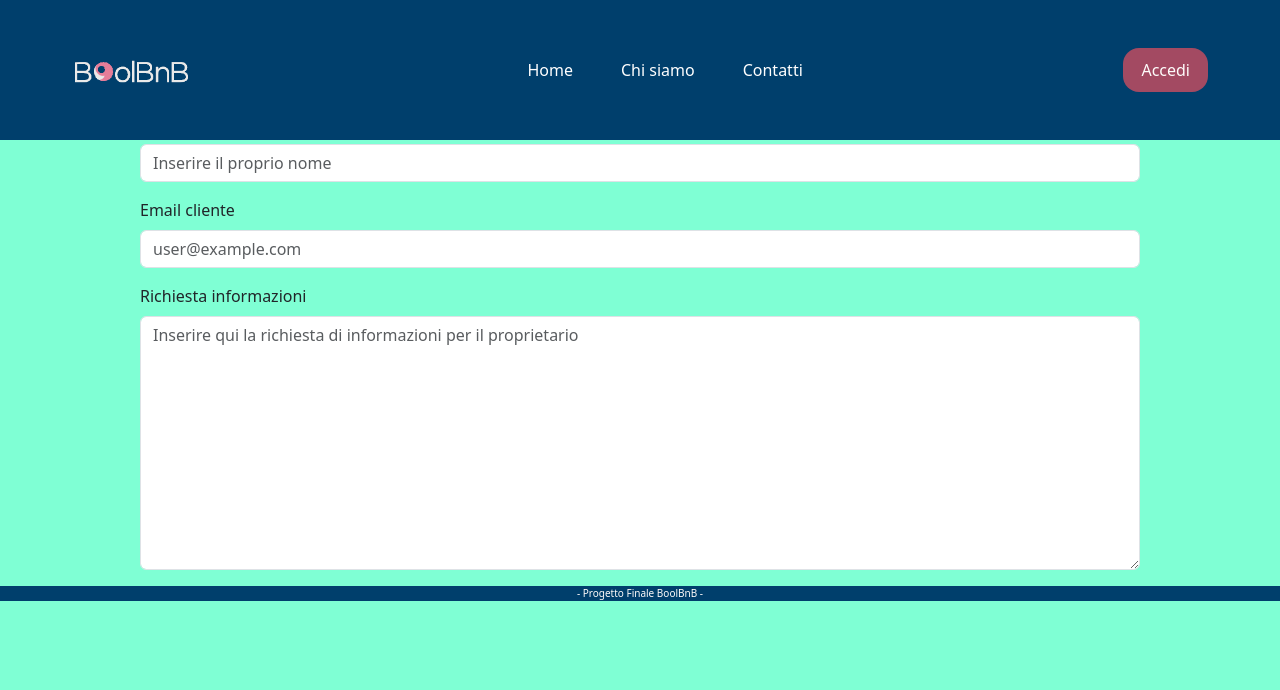
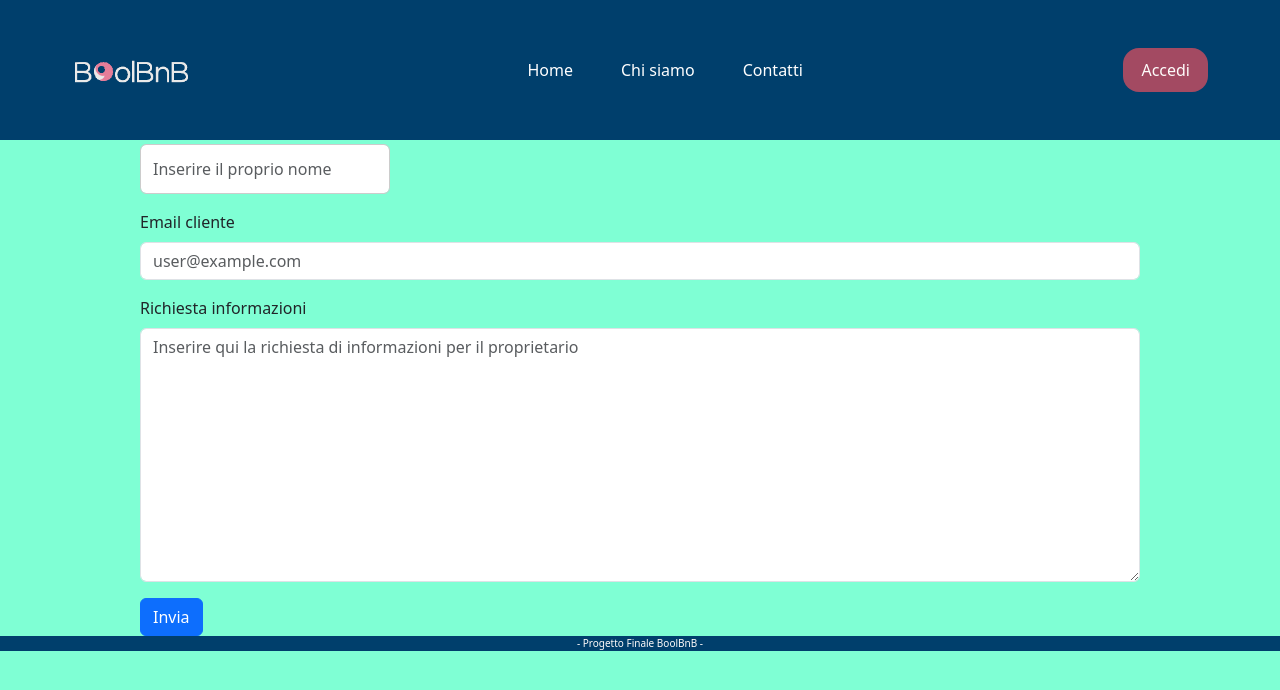
Before and after one commit to HeitoAlex/vue-BoolBnB, a Vue app: page /info in a window 1280 px wide. Shown: the top 690 px of the page. Built offline with nearby package versions, Linux system fonts and the light colour scheme.

Commit message:
aggiunto invio del messaggio con successo, persiste problema del salvataggio messaggi nel db

```diff
--- a/src/pages/FormInfo.vue
+++ b/src/pages/FormInfo.vue
@@ -1,37 +1,68 @@
 <script>
+export default {
+    data() {
+        return {
+            name: '',
+            email: '',
+            message: ''
+        };
+    },
+    methods: {
+        async sendMessage() {
+            const url = 'http://localhost:8000/api/messages';
+            try {
+                const response = await fetch(url, {
+                    method: 'POST',
+                    headers: {
+                        'Content-Type': 'application/json',
+                    },
+                    body: JSON.stringify({
+                        name: this.name,
+                        sender_email: this.email,
+                        message: this.message,
+                    }),
+                });
 
-    export default {
-        data(){
-            return{
+                const responseText = await response.text();
+                console.log('Risposta dal backend:', responseText);
 
+                if (response.ok) {
+                    alert('Messaggio inviato con successo!');
+                } else {
+                    alert('Errore durante l\'invio del messaggio.');
+                }
+            } catch (error) {
+                console.error('Errore di connessione:', error);
+                alert('Errore di connessione.');
             }
         }
     }
+}
 </script>
 
 <template>
     <div class="form-container content-wrapper-form">
         <div class="mb-3">
             <label for="name" class="form-label">Nome cliente</label>
-            <input type="name" class="form-control" id="name" placeholder="Inserire il proprio nome">
+            <input v-model="name" type="text" class="form-control" id="name" placeholder="Inserire il proprio nome">
         </div>
         <div class="mb-3">
             <label for="email" class="form-label">Email cliente</label>
-            <input type="email" class="form-control" id="email" placeholder="user@example.com">
+            <input v-model="email" type="email" class="form-control" id="email" placeholder="user@example.com">
         </div>
         <div class="mb-3">
             <label for="info" class="form-label">Richiesta informazioni</label>
-            <textarea class="form-control" id="exampleFormControlTextarea1" rows="10" placeholder="Inserire qui la richiesta di informazioni per il proprietario"></textarea>
+            <textarea v-model="message" class="form-control" id="exampleFormControlTextarea1" rows="10"
+                placeholder="Inserire qui la richiesta di informazioni per il proprietario"></textarea>
         </div>
+        <button @click="sendMessage" class="btn btn-primary">Invia</button>
     </div>
 </template>
 
 <style scoped>
-    .form-container{
-        max-width: 1000px;
-        margin: auto;
-        margin-top: 7em;
-
-    }
-
+.form-container {
+    max-width: 1000px;
+    margin: auto;
+    margin-top: 7em;
+}
 </style>
```
